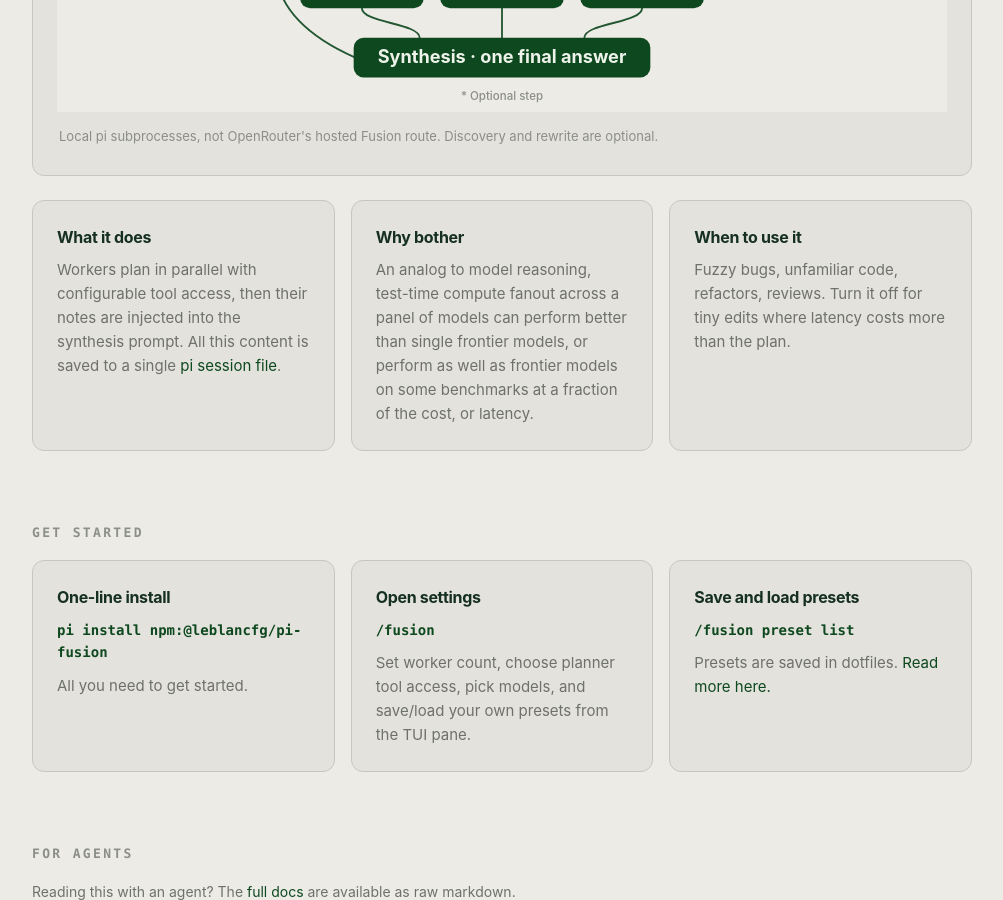
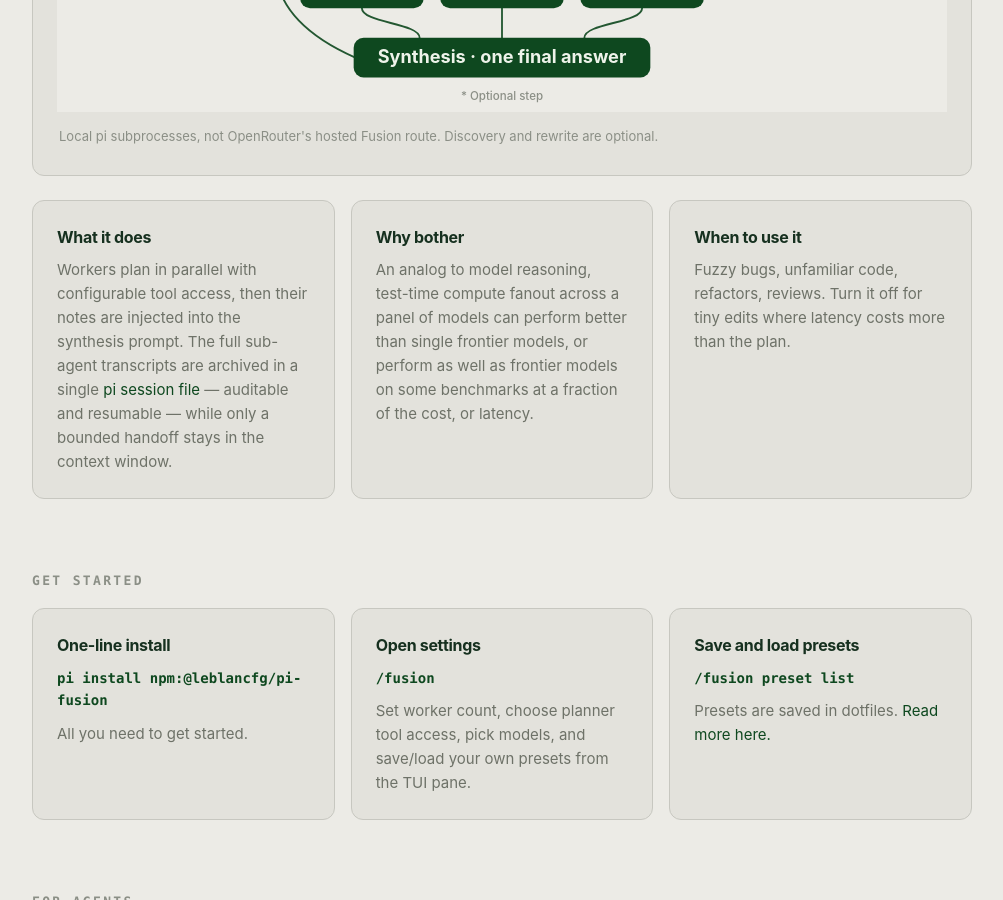
Before and after one commit to leblancfg/pi-fusion, a Jekyll site: the page built from docs/index.md, in a window 1280 px wide and 900 px high, scrolled down 939 px. Shown: the whole window, without its empty margins (138-1141 px from the left). Built offline with Jekyll 4.4.1, drawn with Linux system fonts in a browser that asks for light colours.

Commit message:
Document session archive, resume handoff, and /fusion-transcript
Adds a 'Session archive & resume' section, the three byte budgets
(output/resume/context), the /fusion-transcript command and
--fusion-resume-bytes flag, and corrects the stale 'transcripts not stored'
and 'subprocess' notes.

```diff
--- a/docs/_includes/pages/index.md
+++ b/docs/_includes/pages/index.md
@@ -12,7 +12,7 @@
 <section class="grid" aria-label="How it works">
   <article class="card">
     <h2>What it does</h2>
-    <p>Workers plan in parallel with configurable tool access, then their notes are injected into the synthesis prompt. All this content is saved to a single <a href="https://pi.dev/docs/latest/session-format#tree-structure">pi session file</a>.</p>
+    <p>Workers plan in parallel with configurable tool access, then their notes are injected into the synthesis prompt. The full sub-agent transcripts are archived in a single <a href="https://pi.dev/docs/latest/session-format#tree-structure">pi session file</a> &mdash; auditable and resumable &mdash; while only a bounded handoff stays in the context window.</p>
   </article>
   <article class="card">
     <h2>Why bother</h2>
```
Also changed, not shown: README.md.
